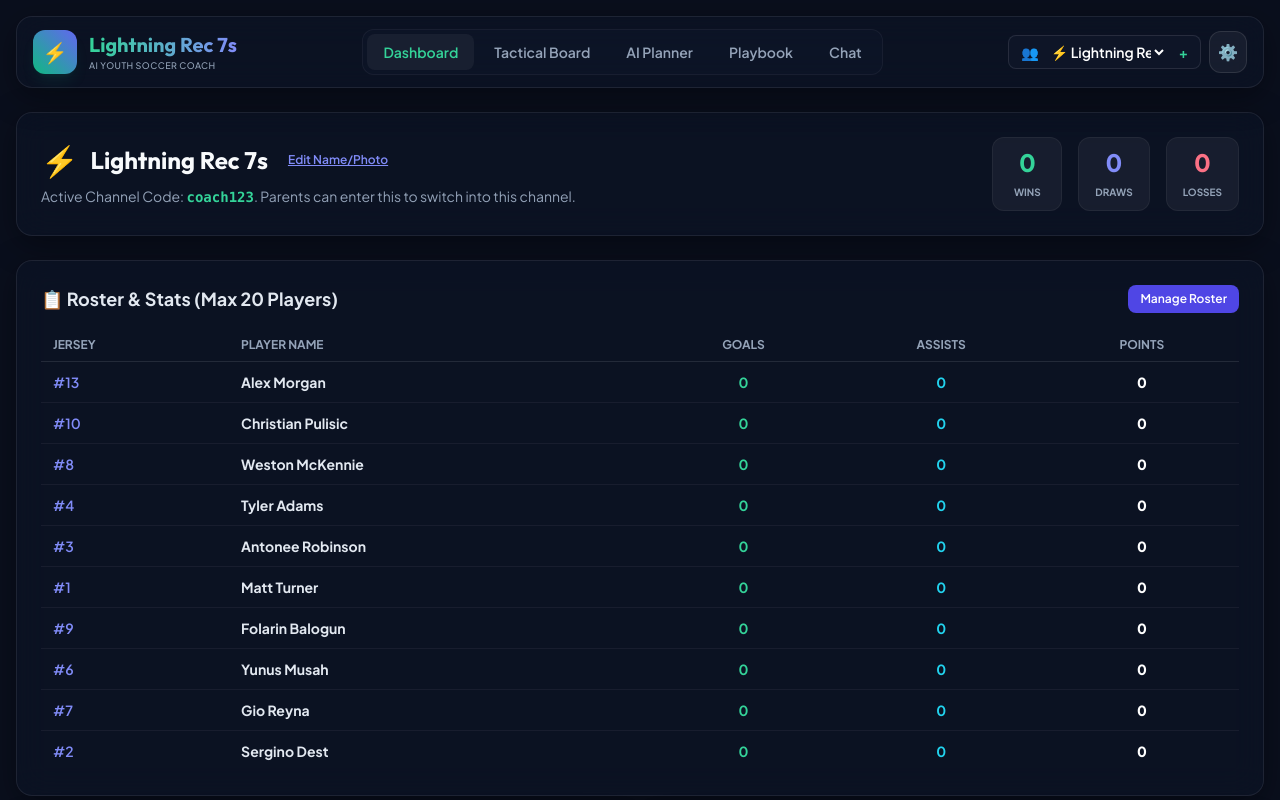
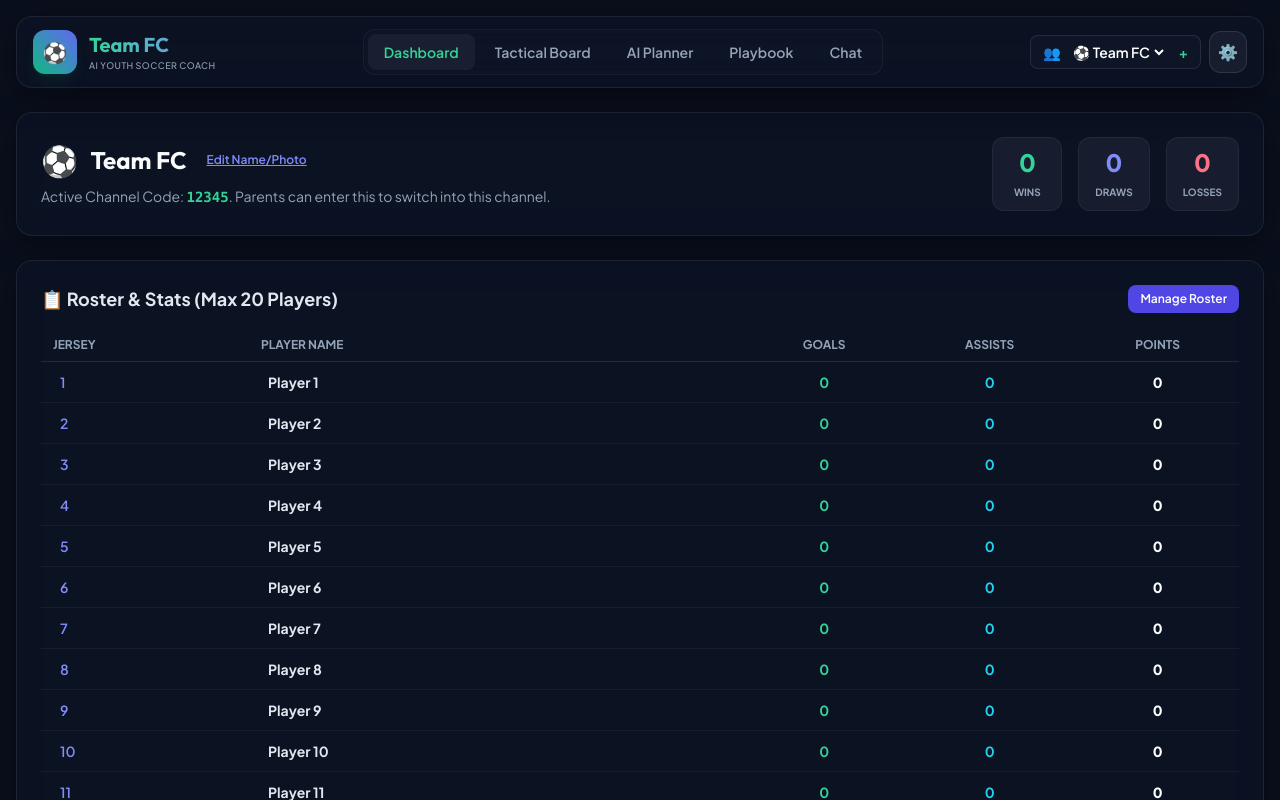
Before and after one commit to gamerroundup/TeamFC, a React (Vite) app: page / in a window 1280 px wide. Shown: the top 800 px of the page. Built offline with nearby package versions, Linux system fonts and the light colour scheme.

Commit message:
Add files via upload

```diff
--- a/src/App.jsx
+++ b/src/App.jsx
@@ -156,8 +156,8 @@ export default function App() {
   const [dbStatus, setDbStatus] = useState('Local Sandbox Mode');
 
   // Core Data State
-  const [teams, setTeams] = useState([]);
-  const [currentTeamId, setCurrentTeamId] = useState('');
+  const [teams, setTeams] = useState([{ id: "default-team", name: "Team FC", joinCode: "12345", badge: "⚽" }]);
+  const [currentTeamId, setCurrentTeamId] = useState('default-team');
   const [roster, setRoster] = useState([]);
   const [games, setGames] = useState([]);
   const [chatMessages, setChatMessages] = useState([]);
@@ -331,7 +331,7 @@ export default function App() {
     if (local) {
       parsed = JSON.parse(local);
     } else {
-      parsed = [{ id: "mock-team-1", name: "Lightning Rec 7s", joinCode: "coach123", badge: "⚡" }];
+      parsed = [{ id: "default-team", name: "Team FC", joinCode: "12345", badge: "⚽" }];
       localStorage.setItem("teamfc_teams", JSON.stringify(parsed));
     }
     setTeams(parsed);
@@ -343,6 +343,14 @@ export default function App() {
     }
   };
 
+  const generateDefault20Roster = () => {
+    return Array.from({ length: 20 }, (_, idx) => ({
+      id: `p-${idx + 1}`,
+      name: `Player ${idx + 1}`,
+      jerseyNumber: idx + 1
+    }));
+  };
+
   const loadTeamDetails = async (teamId) => {
     const currentTeam = teams.find(t => t.id === teamId);
     if (currentTeam) {
@@ -353,7 +361,18 @@ export default function App() {
     if (client) {
       try {
         const { data: rosterData } = await client.from('roster').select('*').eq('team_id', teamId);
-        setRoster(rosterData || []);
+        if (!rosterData || rosterData.length === 0) {
+          const default20 = generateDefault20Roster().map(p => ({
+            team_id: teamId,
+            player_name: p.name,
+            jersey_number: p.jerseyNumber
+          }));
+          await client.from('roster').insert(default20);
+          const { data: refetched } = await client.from('roster').select('*').eq('team_id', teamId);
+          setRoster(refetched || []);
+        } else {
+          setRoster(rosterData || []);
+        }
 
         const { data: gamesData } = await client.from('games').select('*, game_events(*)').eq('team_id', teamId);
         setGames(gamesData || []);
@@ -369,28 +388,36 @@ export default function App() {
     setSavedDrills(JSON.parse(localStorage.getItem(`teamfc_drills_${teamId}`)) || []);
 
     if (!client) {
-      const fallbackRoster = JSON.parse(localStorage.getItem(`teamfc_roster_${teamId}`)) || [];
-      if (fallbackRoster.length === 0 && teamId === "mock-team-1") {
-        const defaultRoster = [
-          { id: "p1", name: "Alex Morgan", jerseyNumber: 13 },
-          { id: "p2", name: "Christian Pulisic", jerseyNumber: 10 },
-          { id: "p3", name: "Weston McKennie", jerseyNumber: 8 },
-          { id: "p4", name: "Tyler Adams", jerseyNumber: 4 },
-          { id: "p5", name: "Antonee Robinson", jerseyNumber: 3 },
-          { id: "p6", name: "Matt Turner", jerseyNumber: 1 },
-          { id: "p7", name: "Folarin Balogun", jerseyNumber: 9 },
-          { id: "p8", name: "Yunus Musah", jerseyNumber: 6 },
-          { id: "p9", name: "Gio Reyna", jerseyNumber: 7 },
-          { id: "p10", name: "Sergino Dest", jerseyNumber: 2 }
-        ];
-        localStorage.setItem(`teamfc_roster_${teamId}`, JSON.stringify(defaultRoster));
-        setRoster(defaultRoster);
-      } else {
-        setRoster(fallbackRoster);
+      let fallbackRoster = JSON.parse(localStorage.getItem(`teamfc_roster_${teamId}`)) || [];
+      if (fallbackRoster.length === 0) {
+        fallbackRoster = generateDefault20Roster();
+        localStorage.setItem(`teamfc_roster_${teamId}`, JSON.stringify(fallbackRoster));
       }
+      setRoster(fallbackRoster);
 
       setGames(JSON.parse(localStorage.getItem(`teamfc_games_${teamId}`)) || []);
       setChatMessages(JSON.parse(localStorage.getItem(`teamfc_chat_${teamId}`)) || []);
+    }
+  };
+
+  const handleUpdatePlayerField = async (playerId, fieldName, value) => {
+    const nextRoster = roster.map(p => {
+      if (p.id === playerId) {
+        return { ...p, [fieldName]: value };
+      }
+      return p;
+    });
+    setRoster(nextRoster);
+
+    if (client) {
+      try {
+        const dbField = fieldName === 'name' ? 'player_name' : 'jersey_number';
+        await client.from('roster').update({ [dbField]: value }).eq('id', playerId);
+      } catch (err) {
+        console.error(err);
+      }
+    } else {
+      localStorage.setItem(`teamfc_roster_${currentTeamId}`, JSON.stringify(nextRoster));
     }
   };
 
@@ -1225,8 +1252,22 @@ export default function App() {
                     ) : (
                       rosterStats.map(p => (
                         <tr key={p.id} className="border-b border-white/5 hover:bg-white/5 transition-all">
-                          <td className="py-2.5 px-3 font-semibold text-indigo-400">#{p.jerseyNumber}</td>
-                          <td className="py-2.5 px-3 font-bold text-slate-200">{p.name}</td>
+                          <td className="py-1 px-3">
+                            <input
+                              type="number"
+                              value={p.jerseyNumber}
+                              onChange={(e) => handleUpdatePlayerField(p.id, 'jerseyNumber', parseInt(e.target.value) || 0)}
+                              className="w-16 bg-transparent text-indigo-400 font-semibold focus:bg-slate-900 border border-transparent focus:border-indigo-500 rounded px-1.5 py-0.5 focus:outline-none"
+                            />
+                          </td>
+                          <td className="py-1 px-3">
+                            <input
+                              type="text"
+                              value={p.name}
+                              onChange={(e) => handleUpdatePlayerField(p.id, 'name', e.target.value)}
+                              className="w-full bg-transparent text-slate-200 font-bold focus:bg-slate-900 border border-transparent focus:border-indigo-500 rounded px-1.5 py-0.5 focus:outline-none"
+                            />
+                          </td>
                           <td className="py-2.5 px-3 text-center font-bold text-emerald-400">{p.goals}</td>
                           <td className="py-2.5 px-3 text-center font-bold text-cyan-400">{p.assists}</td>
                           <td className="py-2.5 px-3 text-center font-black text-white">{p.points}</td>
```
